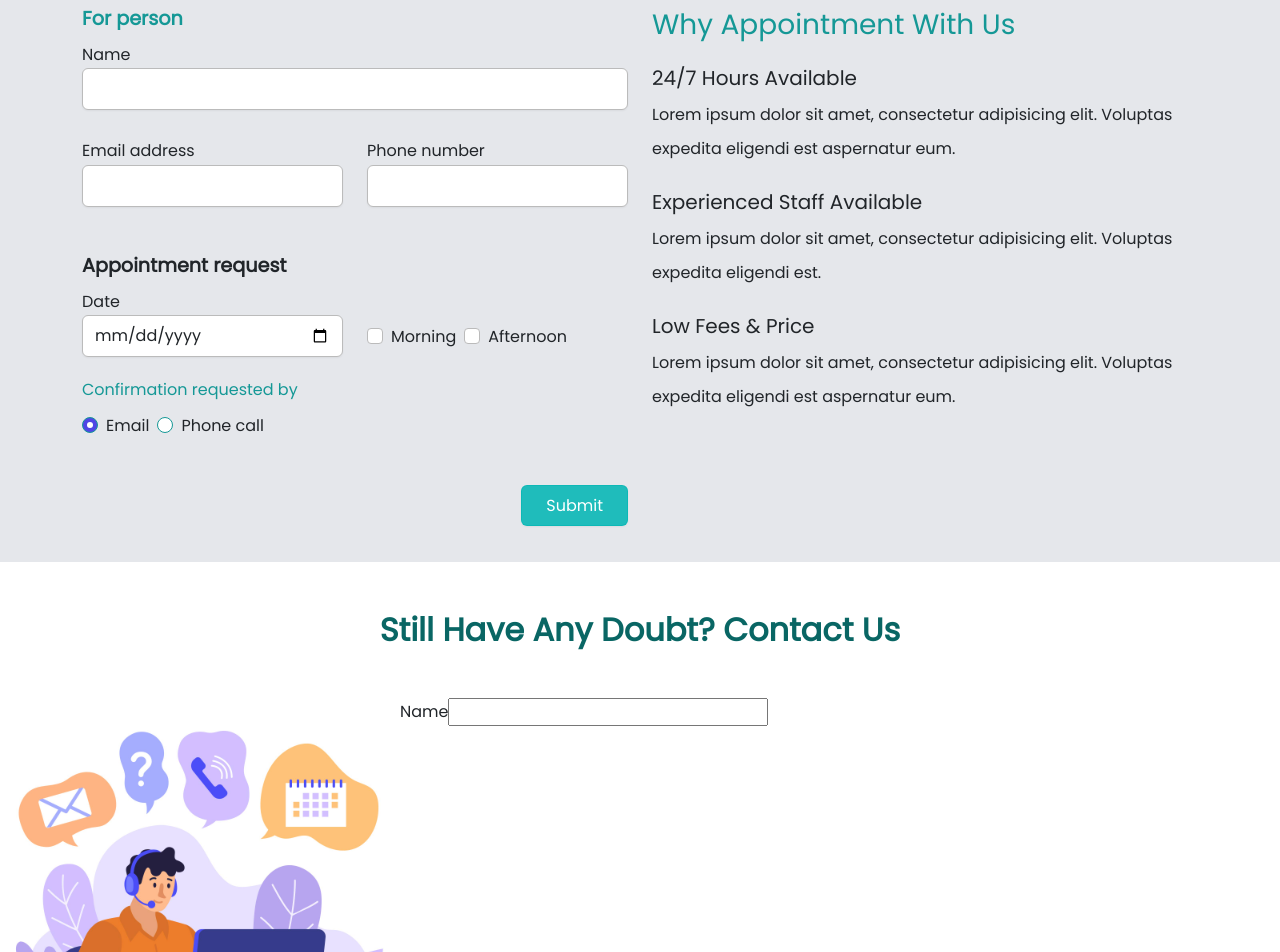
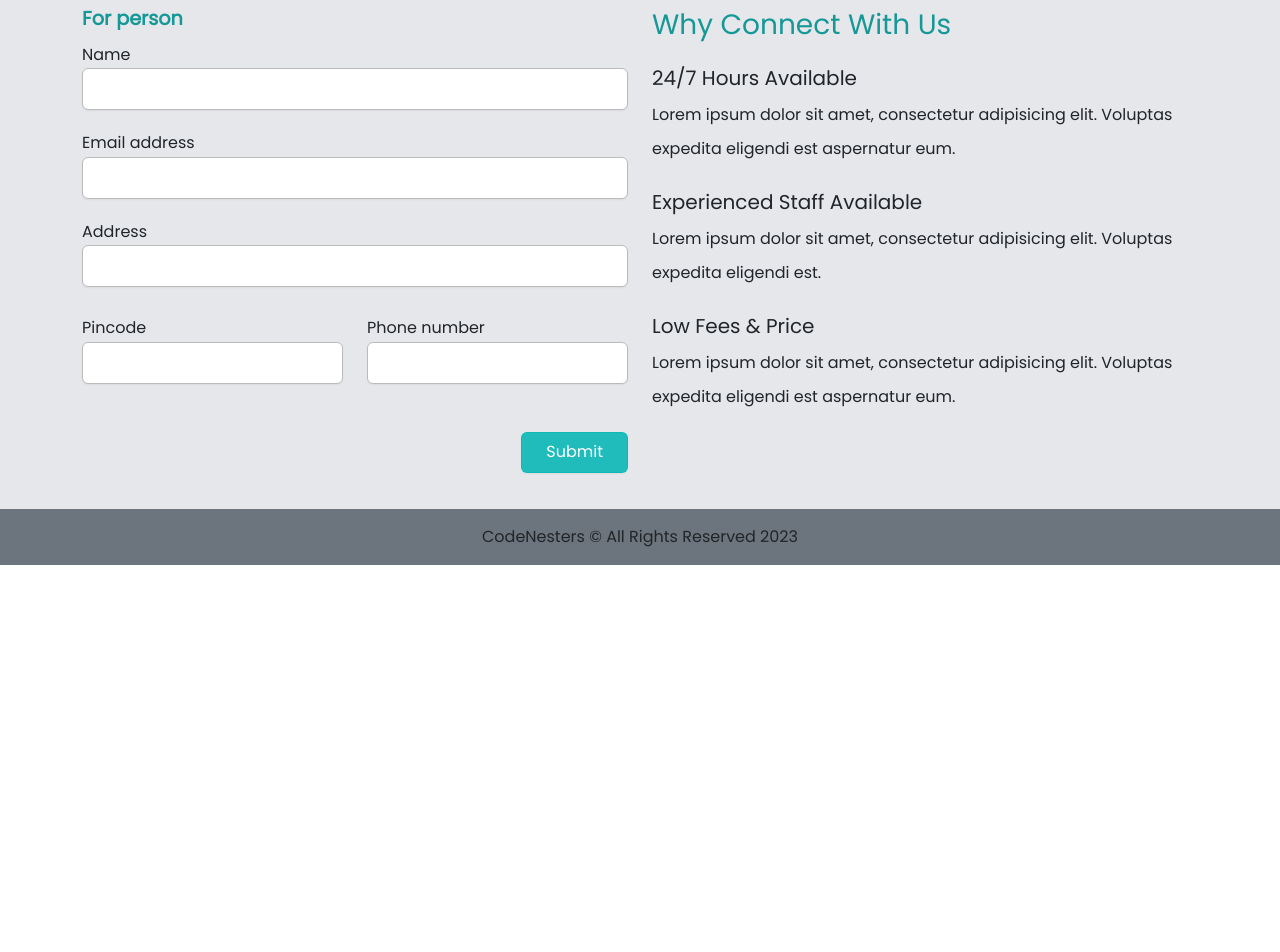
Before and after one commit to Yashcodes/CodeNesters-Frontend, a React (Create React App) app: page /contact in a window 1280 px wide. Shown: the part 840-1792 px from the top of the page. After the commit the page ends 1405 px from the top, so only its background shows below. Built offline with nearby package versions, Linux system fonts and the light colour scheme.

Commit message:
Added contact form and made handleSubmit

```diff
--- a/package.json
+++ b/package.json
@@ -6,10 +6,12 @@
     "@testing-library/jest-dom": "^5.17.0",
     "@testing-library/react": "^13.4.0",
     "@testing-library/user-event": "^13.5.0",
+    "axios": "^1.5.0",
     "bootstrap": "^5.3.1",
     "react": "^18.2.0",
     "react-bootstrap": "^2.8.0",
     "react-dom": "^18.2.0",
+    "react-hot-toast": "^2.4.1",
     "react-router-dom": "^6.15.0",
     "react-scripts": "5.0.1",
     "web-vitals": "^2.1.4"
--- a/src/App.js
+++ b/src/App.js
@@ -7,10 +7,12 @@ import Contact from "./pages/Contact";
 
 //! Stylesheets
 import "./components/Layout/styles/Header.css";
+import { Toaster } from "react-hot-toast";
 
 function App() {
   return (
     <>
+      <Toaster />
       <Routes>
         <Route path="/" element={<Home />} />
         <Route path="/contact" element={<Contact />} />
--- a/src/components/Forms/AppointForm.jsx
+++ b/src/components/Forms/AppointForm.jsx
@@ -1,7 +1,45 @@
-import React from "react";
+import React, { useState } from "react";
 import "../../styles/Contact.css";
+import axios from "axios";
+import { toast } from "react-hot-toast";
 
 const AppointForm = () => {
+  const [name, setName] = useState("");
+  const [email, setEmail] = useState("");
+  const [phone, setPhone] = useState("");
+  const [address, setAddress] = useState("");
+  const [pincode, setPincode] = useState("");
+
+  const handleSubmit = async (e) => {
+    e.preventDefault();
+
+    try {
+      const { data } = await axios.post(
+        "https://code-nesters-backend.vercel.app/api/v1/contact/form-submit",
+        {
+          method: "POST",
+          headers: {
+            "Content-Type": "application/json",
+          },
+
+          name,
+          email,
+          phone,
+          address,
+          pincode,
+        }
+      );
+      toast.success("Form submitted Successfully");
+      setName("");
+      setEmail("");
+      setPhone("");
+      setAddress("");
+      setPincode("");
+    } catch (error) {
+      toast.error("Error in submitting form");
+    }
+  };
+
   return (
     <>
       <section className="appointment" id="appointment">
@@ -9,30 +47,68 @@ const AppointForm = () => {
         <div className="container mb-4">
           <div className="row">
             <div className="col-md-6">
-              <form
-                action="SEND ADDRESS"
-                id="ft-form"
-                method="POST"
-                acceptCharset="UTF-8"
-              >
+              <form id="ft-form" acceptCharset="UTF-8">
                 <fieldset>
                   <legend className="appoint-form-head">For person</legend>
                   <label>
                     Name
-                    <input type="text" name="name" required />
+                    <input
+                      type="text"
+                      name="name"
+                      value={name}
+                      onChange={(e) => setName(e.target.value)}
+                      required
+                    />
                   </label>
+
+                  <label>
+                    Email address
+                    <input
+                      type="email"
+                      name="email"
+                      value={email}
+                      onChange={(e) => setEmail(e.target.value)}
+                      required
+                    />
+                  </label>
+
+                  <label>
+                    Address
+                    <input
+                      type="text"
+                      name="address"
+                      value={address}
+                      onChange={(e) => setAddress(e.target.value)}
+                      required
+                    />
+                  </label>
+
                   <div className="two-cols">
                     <label>
-                      Email address
-                      <input type="email" name="email" required />
+                      Pincode
+                      <input
+                        type="text"
+                        name="pincode"
+                        value={pincode}
+                        onChange={(e) => setPincode(e.target.value)}
+                        required
+                      />
                     </label>
+
                     <label>
                       Phone number
-                      <input type="tel" name="phone" />
+                      <input
+                        type="tel"
+                        name="phone"
+                        value={phone}
+                        onChange={(e) => setPhone(e.target.value)}
+                        required
+                      />
                     </label>
                   </div>
                 </fieldset>
-                <fieldset>
+
+                {/* <fieldset>
                   <legend>Appointment request</legend>
                   <div className="two-cols">
                     <label>
@@ -90,7 +166,8 @@ const AppointForm = () => {
                       Phone call
                     </label>
                   </div>
-                </fieldset>
+                </fieldset> */}
+
                 <div className="btns">
                   <input
                     type="text"
@@ -103,12 +180,14 @@ const AppointForm = () => {
                     type="submit"
                     defaultValue="Submit request"
                     className="nav-button"
+                    onClick={handleSubmit}
                   />
                 </div>
               </form>
             </div>
+
             <div className="col-md-6">
-              <h3 className="why-appoint-head">Why Appointment With Us</h3>
+              <h3 className="why-appoint-head">Why Connect With Us</h3>
               <div className="why-appoint-cont my-4">
                 <h5>24/7 Hours Available</h5>
                 <p className="para-color why-appoint-text">
--- a/src/components/Forms/ContactForm.jsx
+++ /dev/null
@@ -1,32 +0,0 @@
-import React from "react";
-import contactImg from "../../assets/images/contact/contact-image.jpg";
-
-const ContactForm = () => {
-  return (
-    <>
-      <section className="" id="contact-form">
-        <p className="section-heading">Still Have Any Doubt? Contact Us</p>
-
-        <div className="d-flex">
-          <div className="contact-left">
-            <img src={contactImg} alt="" style={{ maxWidth: "400px" }} />
-          </div>
-          <div className="contact-right">
-            <div className="contact-form">
-              <form>
-                <div className="name">
-                  <label>
-                    Name
-                    <input type="text" name="name" required />
-                  </label>
-                </div>
-              </form>
-            </div>
-          </div>
-        </div>
-      </section>
-    </>
-  );
-};
-
-export default ContactForm;
--- a/src/components/Layout/Header.jsx
+++ b/src/components/Layout/Header.jsx
@@ -7,7 +7,7 @@ const Header = () => {
     <>
       <header>
         <nav>
-          <section class="top-nav container-fluid">
+          <section className="top-nav container-fluid">
             <div
               className={`${
                 window.innerWidth >= 325
@@ -21,11 +21,11 @@ const Header = () => {
               </div>
 
               <input id="menu-toggle" type="checkbox" />
-              <label class="menu-button-container" for="menu-toggle">
-                <div class="menu-button"></div>
+              <label className="menu-button-container" htmlFor="menu-toggle">
+                <div className="menu-button"></div>
               </label>
 
-              <ul class="menu fs-5">
+              <ul className="menu fs-5">
                 <li>
                   <Link to={"/"}>Home</Link>
                 </li>
--- a/src/pages/Contact.jsx
+++ b/src/pages/Contact.jsx
@@ -2,7 +2,6 @@ import React from "react";
 import Layout from "../components/Layout/Layout";
 
 import AppointForm from "../components/Forms/AppointForm";
-import ContactForm from "../components/Forms/ContactForm";
 import ContactBanner from "../components/Layout/ContactBanner";
 
 const Contact = () => {
@@ -13,9 +12,6 @@ const Contact = () => {
 
       {/*//! Appointment Form */}
       <AppointForm />
-
-      {/*//! Contact Form */}
-      <ContactForm />
     </Layout>
   );
 };
--- a/src/styles/Contact.css
+++ b/src/styles/Contact.css
@@ -537,7 +537,7 @@
 }
 
 .bg-color {
-  background-color: RGBA(13, 70, 83, 0.78);
+  background-color: rgba(0, 0, 0, 0.814);
   min-height: 650px;
 }
 
```
Also changed, not shown: public/manifest.json, 1 other file (tests, documents, lock files or other folders).
